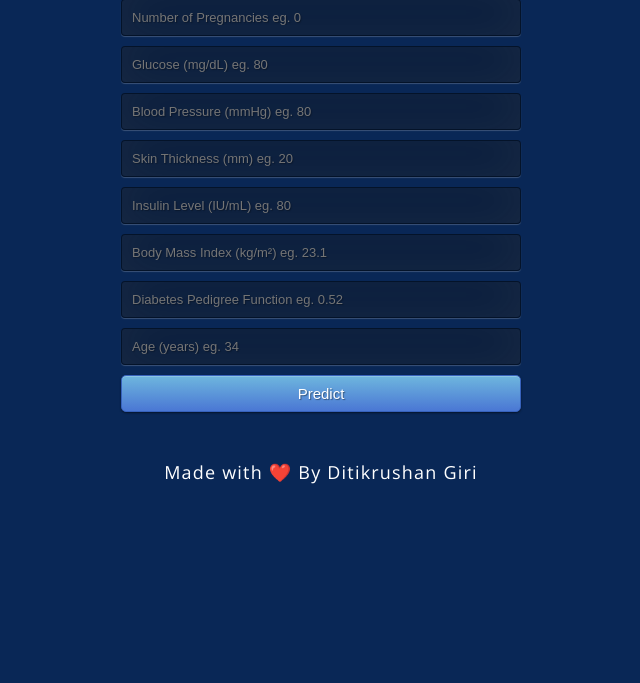
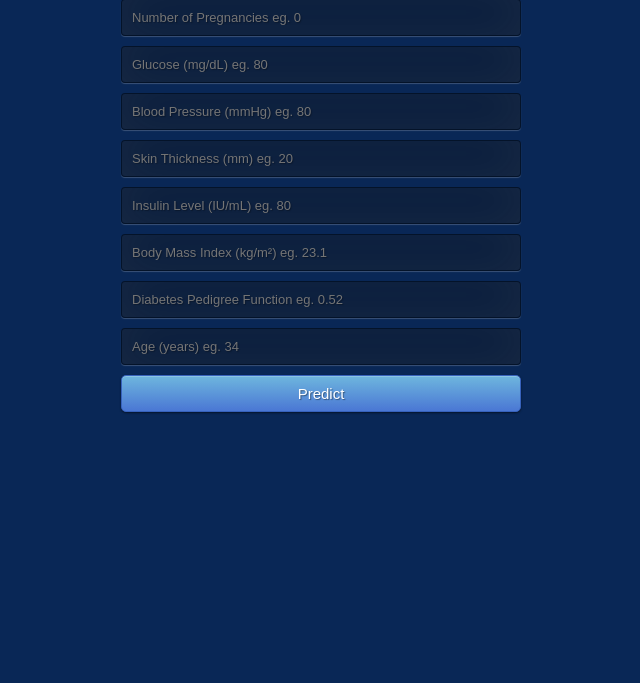
Before and after one commit to ditikrushna/End-to-End-Diabetes-Prediction-Application-Using-Machine-Learning, a Flask app: page / in a window 1280 px wide. Shown: the part 218-901 px from the top of the page, without its empty margins (319-959 px from the left). Run offline with Flask 2, Linux system fonts and the light colour scheme; parts of the project's set-up code (start-up, migrations or seed data) failed here and were passed over.

Commit message:
Update index.html

```diff
--- a/templates/index.html
+++ b/templates/index.html
@@ -102,8 +102,7 @@ input:focus { box-shadow: inset 0 -5px 45px rgba(100,100,100,0.4), 0 1px 1px rgb
    {{ prediction_text }}
 
 
-	<span class="footer">
-    Made with ❤️ By Ditikrushan Giri
+
 </span>
  </div>
 
```
